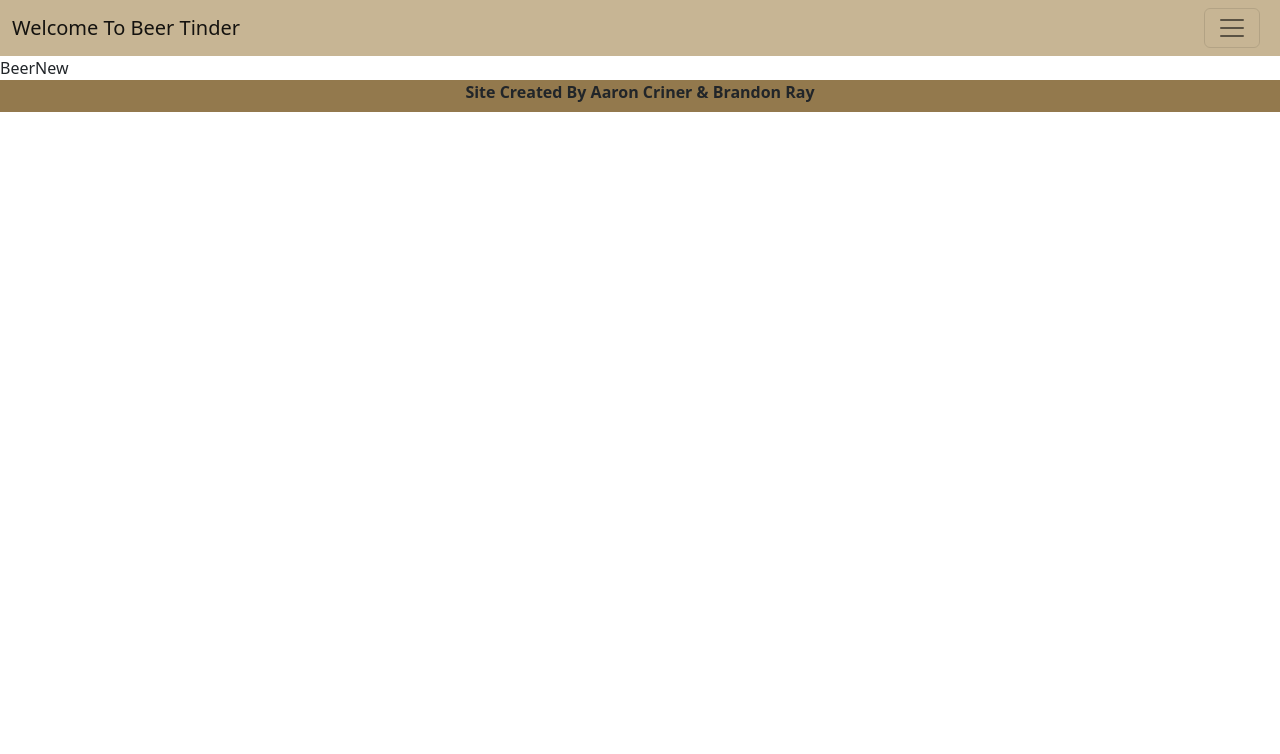
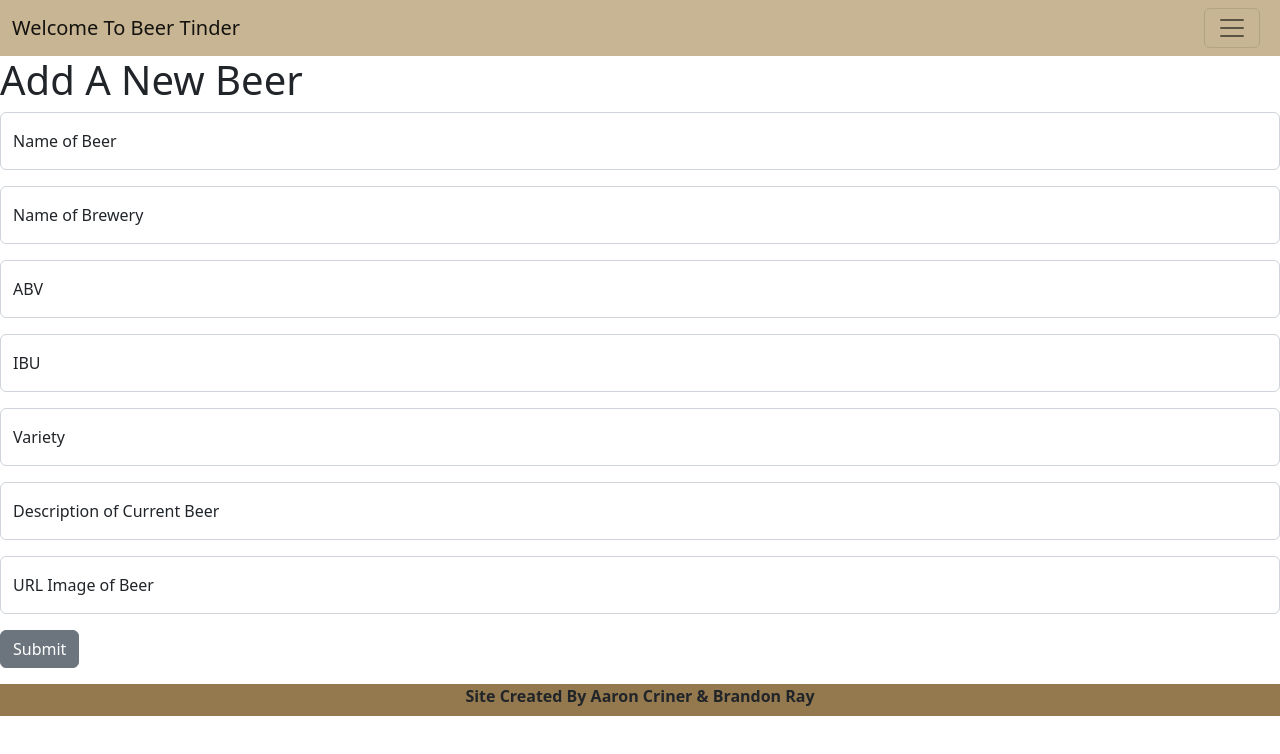
Before and after one commit to learn-academy-2023-alpha/cat-tinder-frontend-beer-tinder-aaron-brandon, a React (Create React App) app: page /beernew in a window 1280 px wide. Shown: the top 754 px of the page. Built offline with nearby package versions, Linux system fonts and the light colour scheme.

Commit message:
updated the functionality for create

```diff
--- a/src/App.css
+++ b/src/App.css
@@ -7,6 +7,7 @@
   background-image: url(./assets/beertinderbg.jpg);
   background-size: cover;
 }
+
 
 #footer {
   height: 4vh;
--- a/src/App.js
+++ b/src/App.js
@@ -14,6 +14,9 @@ import mockBeers from "./mockBeers";
 const App = () => {
   // holds mock beer data in state
   const [beers, setBeers] = useState(mockBeers);
+  const createBeer = (beer) => {
+    console.log("createdBeer:", beer);
+  }
 
   return (
     <>
@@ -22,7 +25,7 @@ const App = () => {
         <Route path="/" element={<Home />} />
         <Route path="/beerindex" element={<BeerIndex beers={beers} />} />
         <Route path="/beershow/:id" element={<BeerShow beers={beers} />} />
-        <Route path="/beernew" element={<BeerNew />} />
+        <Route path="/beernew" element={<BeerNew createBeer={createBeer}/>} />
         <Route path="/beeredit" element={<BeerEdit />} />
         <Route path="*" element={<NotFound />} />
       </Routes>
--- a/src/pages/BeerNew.js
+++ b/src/pages/BeerNew.js
@@ -1,8 +1,129 @@
-import React from 'react'
+import React, { useState } from 'react'
+import { useNavigate } from 'react-router-dom'
+import {
+  Form,
+  FormGroup,
+  Label,
+  Button,
+  Input,
+  Col
+} from 'reactstrap'
 
-const BeerNew = () => {
+
+const BeerNew = ({ createBeer }) => {
+  const navigate = useNavigate()
+  const [newBeer, SetNewBeer] = useState({name: "", brewery: "", abv: "", ibu: "", variety: "", description: "", img: ""})
+
+  const handleChange = (e) => {
+    SetNewBeer({...newBeer, [e.target.name]: e.target.value})
+    console.log(newBeer);
+  }
+
+  const handleSubmit = () => {
+    createBeer(newBeer)
+    navigate('/beerindex')
+  }
+
+
+
   return (
-    <div>BeerNew</div>
+    <>
+    <h1>Add A New Beer</h1>
+    <Form className='form'>
+      <FormGroup floating>
+        <Input
+          name="name"
+          placeholder="Name of Beer"
+          onChange = {handleChange}
+          />
+      <Label for="beerName">
+        Name of Beer
+      </Label>
+    </FormGroup>
+
+    <FormGroup floating>
+        <Input
+          name="name"
+          placeholder="Name of Brewery"
+          onChange = {handleChange}
+          />
+      <Label for="breweryName">
+        Name of Brewery
+      </Label>
+    </FormGroup>
+
+    <FormGroup floating>
+      <Input
+        name="abv"
+        placeholder="ABV"
+        onChange = {handleChange}
+        />
+      <Label
+        for="abv"
+        >
+        ABV
+      </Label>
+    </FormGroup>
+
+    <FormGroup floating>
+      <Input
+        name="ibu"
+        placeholder="IBU"
+        onChange = {handleChange}
+        />
+      <Label
+        for="ibu"
+        >
+        IBU
+      </Label>
+    </FormGroup>
+
+    <FormGroup floating>
+      <Input
+        name="name"
+        placeholder="variety"
+        onChange = {handleChange}
+        />
+      <Label
+        for="variety"
+        >
+        Variety
+      </Label>
+    </FormGroup>
+
+    <FormGroup floating>
+      <Input
+        name="description"
+        placeholder="description"
+        onChange = {handleChange}
+        />
+      <Label
+        for="description"
+        >
+        Description of Current Beer
+      </Label>
+    </FormGroup>
+
+    <FormGroup floating>
+      <Input
+        name="URL Image"
+        placeholder="image"
+        onChange = {handleChange}
+        />
+      <Label
+        for="image"
+        >
+        URL Image of Beer
+      </Label>
+    </FormGroup>
+    <FormGroup
+    >
+        <Button onClick = {handleSubmit} name = "submit" >
+          Submit
+        </Button>
+    </FormGroup>
+  </Form>
+      </>
   )
 }
 
```
Also changed, not shown: 2 other files (tests, documents, lock files or other folders).
